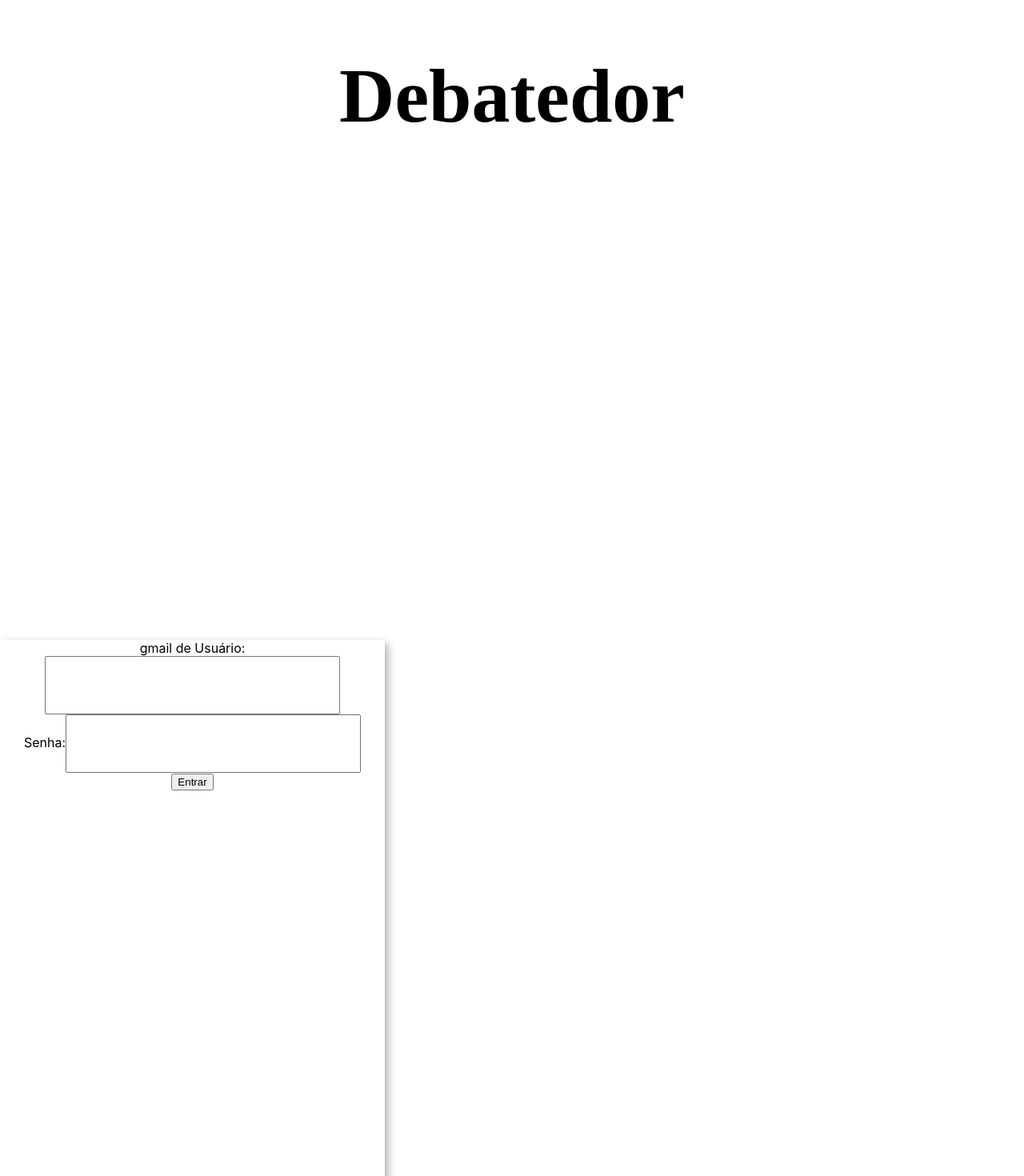
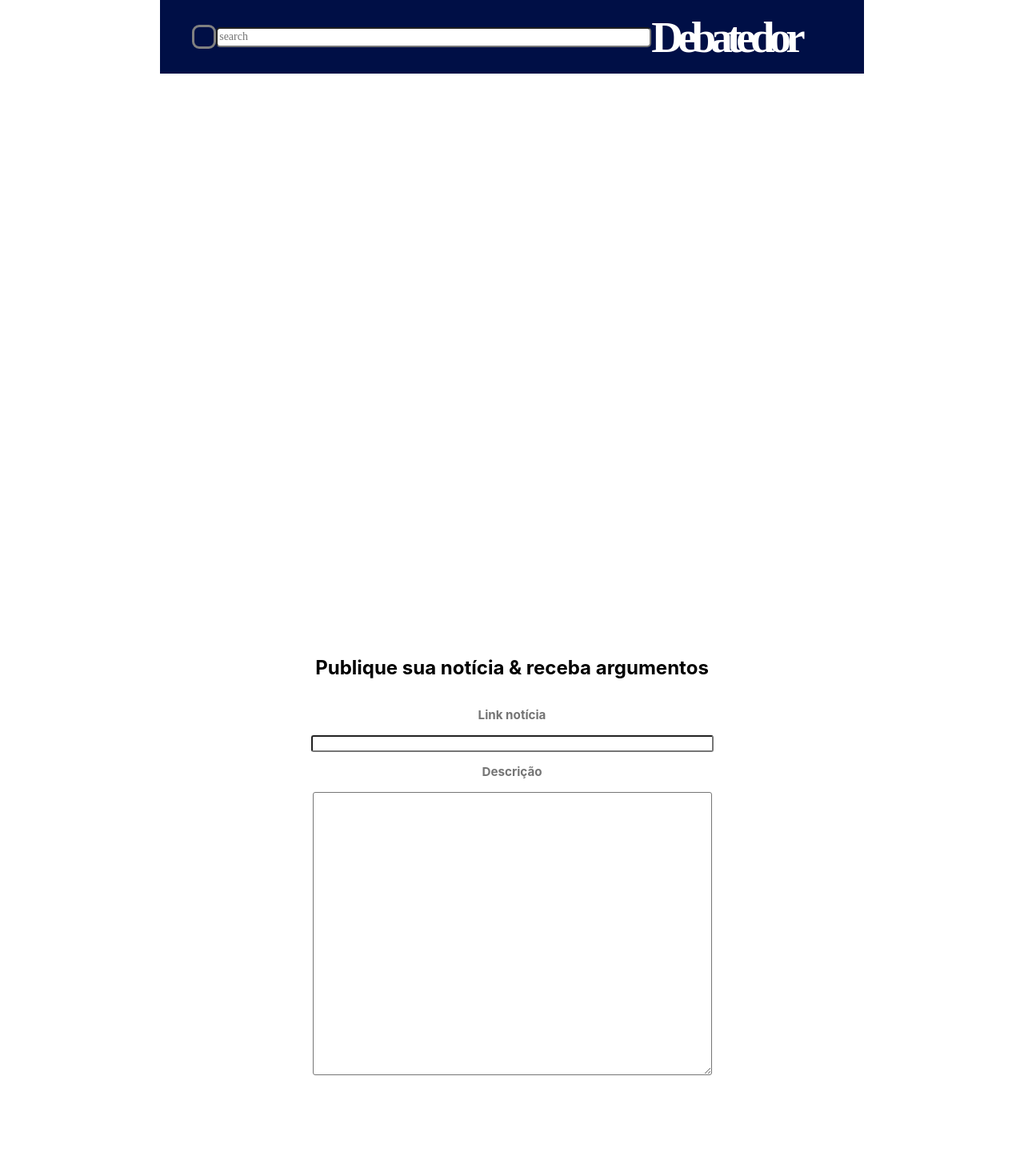
Before and after one commit to debatedor/debatedor-frontend, a React (Create React App) app: page / in a window 1280 px wide. Shown: the top 1470 px of the page at 80% size. After the commit the page ends 1348 px from the top, so only its background shows below. Built offline with nearby package versions, Linux system fonts and the light colour scheme.

Commit message:
Add files via upload
implementação: página feed no App, para testes

```diff
--- a/src/App.js
+++ b/src/App.js
@@ -1,6 +1,8 @@
-import './App.css';
-import Header from './components/Header';
-import Formulario from './components/Formulario';
+import Axios from "axios";
+import React, { useState } from 'react';
+import Header from "./components/Header.js";
+import Post from "./components/Post.js";
+import './App.css'
 
 function App() {
   return (
@@ -8,9 +10,9 @@ function App() {
       <header className="App-header">
         <Header/>
       </header>
-      <body>
-        <Formulario/>
-      </body>
+      <article>
+        <Post/>
+      </article>
       <footer>
 
       </footer>
--- /dev/null
+++ b/src/components/Header.css
@@ -0,0 +1,75 @@
+#headerMain {
+    display: flex;
+    justify-content: space-between;
+    align-items: center;
+    width: auto;
+
+    top: 0px;
+    left: 0px;
+
+    height: 92px;
+    background-color: #000f46;
+}
+
+#burgerRect {
+    border-style: solid;
+    border-color: gray;
+    margin-left: 5vh;
+    width: 3vh;
+    height: 3vh;
+    border-radius: 9px;
+}
+
+.burgerLine {
+    width: 33px;
+    height: 3px;
+    position: absolute;
+    color: gray;
+}
+
+#one {
+    left: 5px;
+    top: 4px;
+}
+
+#two {
+    left: 5px;
+    top: 15px;
+}
+
+#three {
+    left: 5px;
+    top: 26px;
+}
+
+.burgerLine line {
+    stroke: gray;
+    stroke-width: 5px;
+}
+
+#searchBar {
+    border-radius: 5px;
+
+    padding-right: 45vh;
+    height: 25px;
+    background-color: #ffffff;
+    font-family: Poppins;
+    font-weight: 400;
+    font-size: 14px;
+    line-height: normal;
+    color: #000000;
+}
+
+#Title {
+    padding-right: 10vh;
+
+    height: 55px;
+
+    font-family: "Playfair Display";
+    font-weight: 900;
+    font-size: 55px;
+    letter-spacing: -0.125em;
+    line-height: 55px;
+
+    color: #ffffff;
+}
--- a/src/components/Header.js
+++ b/src/components/Header.js
@@ -1,11 +1,15 @@
-import "./Login.css"
+import Axios from "axios";
+import React, { useState } from 'react';
+import "./Header.css"
 
 function Header() {
     return (
-        <div>
-            <h1 id = "Titulo_Login"> Debatedor </h1>
+        <div id="headerMain">
+            <div id="burgerRect"></div>
+            <input type="search" name="search" id="searchBar" placeholder="search"/>
+            <span id="Title">Debatedor</span>
         </div>
     );
 }
 
-export default Header
+export default Header;
--- /dev/null
+++ b/src/components/Post.css
@@ -0,0 +1,31 @@
+#Post {
+    display: flex;
+    flex-direction: column;
+    align-items: center;
+}
+
+#Post section {
+    display: flex;
+    flex-direction: column;
+    align-items: center;
+}
+
+#Post section div {
+    border-radius: 13px;
+    border-color: #757575;
+    box-sizing: border-box;
+}
+
+.inputUser {
+    border-radius: 3px;
+    padding-right: 40vh;
+}
+
+#description {
+    padding-bottom: 40vh;
+}
+
+#Post div h3 {
+    font-size: 0.95em;
+    color: #757575;
+}
--- /dev/null
+++ b/src/components/Post.js
@@ -0,0 +1,48 @@
+import Axios from "axios";
+import React, { useState } from 'react';
+import "./Post.css"
+
+function Post() {
+    const [values, setValues] = useState({linkNoticia: '',description: ''});
+    const [noticia, setLinkNoticia] = useState('');
+    const [description, setDescription] = useState('');
+
+    const handleSubmit = (event) => {
+        event.preventDefault();
+        Axios.post("http://localhost:3001/Feed",{
+            linkNoticia: values.linkNoticia,
+            description: values.description
+        }).then((response) => {
+            console.log(response);
+        })
+    };
+
+    const handleChange = (value) => {
+        setValues(prevValue => ({
+            ...prevValue,
+            [value.target.name]: value.target.value,
+        }))
+    };
+
+    return (
+        <div id="Feed">
+            <form id="Post" className="Publique" onSubmit={handleSubmit}>
+                <section>
+                    <h2>Publique sua notícia & receba argumentos</h2>
+                    <div>
+                        <div>
+                            <h3>Link notícia</h3>
+                            <input type="text" className="inputUser" id="linkNoticia" onChange={handleChange} />
+                        </div>
+                        <div>
+                            <h3>Descrição</h3>
+                            <textarea type="text" className="inputUser" id="description"></textarea>
+                        </div>
+                    </div>
+                </section>
+            </form>
+        </div>
+    );
+}
+
+export default Post;
```
Also changed, not shown: 1 other file (tests, documents, lock files or other folders).
